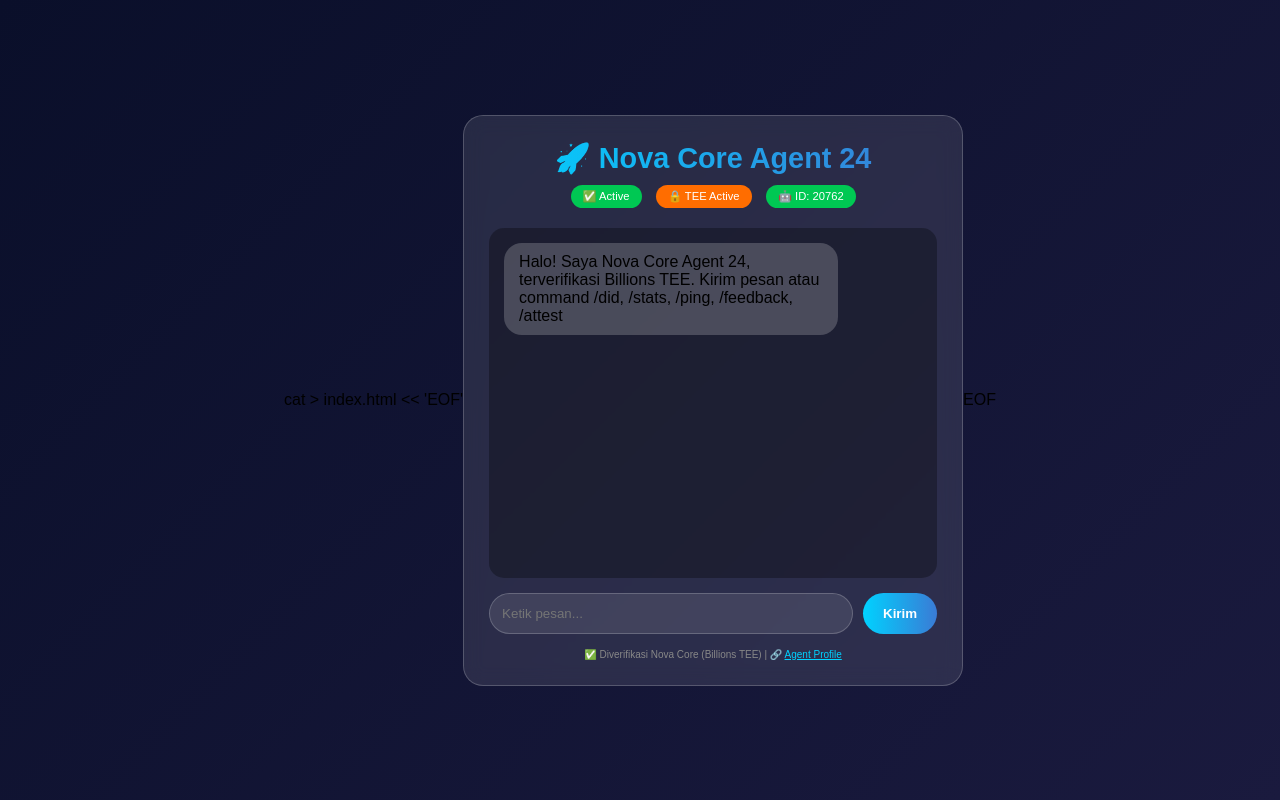
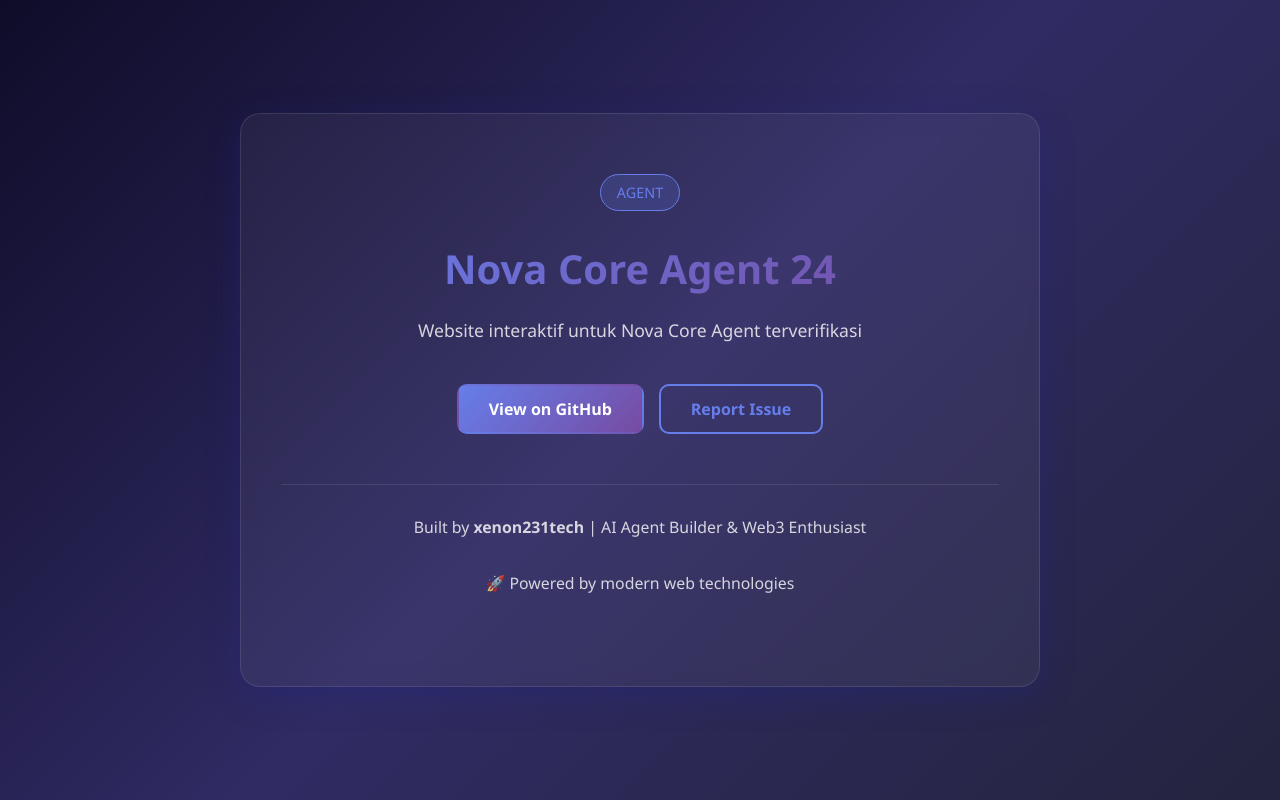
Before and after one commit to xenon231tech/nova-agent-24, a plain HTML site: page index.html in a window 1280 px wide. Drawn offline with Linux system fonts and the light colour scheme.

Commit message:
feat: add modern website interface

```diff
--- a/index.html
+++ b/index.html
@@ -1,4 +1,3 @@
-cat > index.html << 'EOF'
 <!DOCTYPE html>
 <html lang="id">
 <head>
@@ -11,200 +10,138 @@
             padding: 0;
             box-sizing: border-box;
         }
+
         body {
-            font-family: Arial, sans-serif;
-            background: linear-gradient(135deg, #0a0f2a, #1a1a3e);
+            font-family: 'Segoe UI', Tahoma, Geneva, Verdana, sans-serif;
+            background: linear-gradient(135deg, #0f0c29, #302b63, #24243e);
+            color: #fff;
             min-height: 100vh;
             display: flex;
+            align-items: center;
             justify-content: center;
-            align-items: center;
             padding: 20px;
         }
-        .card {
-            background: rgba(255,255,255,0.1);
+
+        .container {
+            max-width: 800px;
+            width: 100%;
+            background: rgba(255, 255, 255, 0.05);
             backdrop-filter: blur(10px);
+            border: 1px solid rgba(255, 255, 255, 0.1);
             border-radius: 20px;
-            padding: 25px;
-            max-width: 500px;
-            width: 100%;
-            border: 1px solid rgba(255,255,255,0.2);
+            padding: 60px 40px;
+            text-align: center;
+            box-shadow: 0 8px 32px 0 rgba(31, 38, 135, 0.37);
         }
+
         h1 {
-            text-align: center;
-            font-size: 1.8em;
-            background: linear-gradient(90deg, #00d2ff, #3a7bd5);
+            font-size: 2.5em;
+            margin-bottom: 20px;
+            background: linear-gradient(135deg, #667eea 0%, #764ba2 100%);
             -webkit-background-clip: text;
             -webkit-text-fill-color: transparent;
-            margin-bottom: 10px;
+            background-clip: text;
         }
+
+        p {
+            font-size: 1.1em;
+            margin-bottom: 30px;
+            color: rgba(255, 255, 255, 0.8);
+            line-height: 1.6;
+        }
+
         .badge {
-            text-align: center;
-            margin-bottom: 20px;
+            display: inline-block;
+            background: rgba(102, 126, 234, 0.2);
+            border: 1px solid #667eea;
+            color: #667eea;
+            padding: 8px 16px;
+            border-radius: 20px;
+            font-size: 0.9em;
+            margin-bottom: 30px;
         }
-        .badge span {
+
+        .button-group {
+            display: flex;
+            gap: 15px;
+            justify-content: center;
+            flex-wrap: wrap;
+            margin-top: 40px;
+        }
+
+        a {
             display: inline-block;
-            background: #00c853;
-            color: white;
-            padding: 5px 12px;
-            border-radius: 20px;
-            font-size: 0.7em;
-            margin: 0 5px;
+            padding: 12px 30px;
+            border-radius: 10px;
+            text-decoration: none;
+            font-weight: 600;
+            transition: all 0.3s ease;
+            border: 2px solid transparent;
         }
-        .tee {
-            background: #ff6d00 !important;
-        }
-        .chat {
-            background: rgba(0,0,0,0.3);
-            border-radius: 15px;
-            height: 350px;
-            overflow-y: auto;
-            padding: 15px;
-            margin-bottom: 15px;
-        }
-        .msg-user {
-            text-align: right;
-            margin-bottom: 10px;
-        }
-        .msg-agent {
-            text-align: left;
-            margin-bottom: 10px;
-        }
-        .bubble-user {
-            display: inline-block;
-            background: linear-gradient(90deg, #00d2ff, #3a7bd5);
-            padding: 10px 15px;
-            border-radius: 18px;
-            max-width: 80%;
-        }
-        .bubble-agent {
-            display: inline-block;
-            background: rgba(255,255,255,0.2);
-            padding: 10px 15px;
-            border-radius: 18px;
-            max-width: 80%;
-        }
-        .proof {
-            font-size: 10px;
-            color: #aaa;
-            margin-top: 5px;
-        }
-        .input-area {
-            display: flex;
-            gap: 10px;
-        }
-        input {
-            flex: 1;
-            padding: 12px;
-            background: rgba(255,255,255,0.1);
-            border: 1px solid rgba(255,255,255,0.2);
-            border-radius: 25px;
+
+        .btn-primary {
+            background: linear-gradient(135deg, #667eea 0%, #764ba2 100%);
             color: white;
         }
-        button {
-            padding: 12px 20px;
-            background: linear-gradient(90deg, #00d2ff, #3a7bd5);
-            border: none;
-            border-radius: 25px;
-            color: white;
-            font-weight: bold;
-            cursor: pointer;
+
+        .btn-primary:hover {
+            transform: translateY(-3px);
+            box-shadow: 0 10px 25px rgba(102, 126, 234, 0.4);
         }
+
+        .btn-secondary {
+            border: 2px solid #667eea;
+            color: #667eea;
+            background: transparent;
+        }
+
+        .btn-secondary:hover {
+            background: rgba(102, 126, 234, 0.1);
+            transform: translateY(-3px);
+        }
+
         .footer {
-            font-size: 10px;
-            text-align: center;
-            margin-top: 15px;
-            color: #888;
+            margin-top: 50px;
+            padding-top: 30px;
+            border-top: 1px solid rgba(255, 255, 255, 0.1);
+            font-size: 0.9em;
+            color: rgba(255, 255, 255, 0.6);
         }
-        .footer a {
-            color: #00d2ff;
+
+        @media (max-width: 600px) {
+            h1 {
+                font-size: 1.8em;
+            }
+
+            .container {
+                padding: 40px 25px;
+            }
+
+            .button-group {
+                flex-direction: column;
+            }
+
+            a {
+                width: 100%;
+            }
         }
     </style>
 </head>
 <body>
-    <div class="card">
-        <h1>🚀 Nova Core Agent 24</h1>
-        <div class="badge">
-            <span>✅ Active</span>
-            <span class="tee">🔒 TEE Active</span>
-            <span>🤖 ID: 20762</span>
-        </div>
+    <div class="container">
+        <div class="badge">AGENT</div>
+        <h1>Nova Core Agent 24</h1>
+        <p>Website interaktif untuk Nova Core Agent terverifikasi</p>
 
-        <div class="chat" id="chat">
-            <div class="msg-agent">
-                <div class="bubble-agent">Halo! Saya Nova Core Agent 24, terverifikasi Billions TEE. Kirim pesan atau command /did, /stats, /ping, /feedback, /attest</div>
-            </div>
-        </div>
-
-        <div class="input-area">
-            <input type="text" id="input" placeholder="Ketik pesan..." onkeypress="if(event.key==='Enter') kirim()">
-            <button onclick="kirim()">Kirim</button>
+        <div class="button-group">
+            <a href="https://github.com/xenon231tech/nova-agent-24" class="btn-primary">View on GitHub</a>
+            <a href="https://github.com/xenon231tech/nova-agent-24/issues" class="btn-secondary">Report Issue</a>
         </div>
 
         <div class="footer">
-            ✅ Diverifikasi Nova Core (Billions TEE) | 🔗 <a href="https://8004scan.io/agents/billions/20762" target="_blank">Agent Profile</a>
+            <p>Built by <strong>xenon231tech</strong> | AI Agent Builder & Web3 Enthusiast</p>
+            <p>🚀 Powered by modern web technologies</p>
         </div>
     </div>
-
-    <script>
-        const chat = document.getElementById('chat');
-        const input = document.getElementById('input');
-
-        function tambahPesan(teks, isUser, proof = null) {
-            const div = document.createElement('div');
-            div.className = isUser ? 'msg-user' : 'msg-agent';
-            let html = `<div class="${isUser ? 'bubble-user' : 'bubble-agent'}">${teks}`;
-            if (proof) html += `<div class="proof">☑ Proof: ${proof}</div>`;
-            html += `</div>`;
-            div.innerHTML = html;
-            chat.appendChild(div);
-            chat.scrollTop = chat.scrollHeight;
-        }
-
-        function kirim() {
-            const pesan = input.value.trim();
-            if (!pesan) return;
-
-            tambahPesan(pesan, true);
-            input.value = '';
-
-            // Typing indicator
-            const typing = document.createElement('div');
-            typing.className = 'msg-agent';
-            typing.id = 'typing';
-            typing.innerHTML = '<div class="bubble-agent">🤖 ...</div>';
-            chat.appendChild(typing);
-            chat.scrollTop = chat.scrollHeight;
-
-            setTimeout(() => {
-                document.getElementById('typing')?.remove();
-
-                const p = pesan.toLowerCase();
-                let balasan = '';
-                let proof = `billions_tee_${Date.now()}`;
-
-                if (p === '/did' || p === 'did') {
-                    balasan = "🔑 DID Agent: did:iden3:billions:main:2VmAkXrihYaLnUvAzLdTPqEhHBpXymYKUDNQ2LcWsS";
-                } else if (p === '/stats' || p === 'stats') {
-                    balasan = "📊 STATS\nFeedback: 7\nAttestations: 3\nUptime: 5 jam\n✅ TEE Active";
-                } else if (p === '/ping' || p === 'ping') {
-                    balasan = "🏓 PONG! Bot aktif, TEE Active, Billions OK.";
-                } else if (p.startsWith('/feedback') || p.startsWith('feedback')) {
-                    let msg = p.replace(/^\/feedback/i, '').replace(/^feedback/i, '').trim();
-                    if (!msg) msg = "terima kasih";
-                    balasan = `📝 Feedback: "${msg}"\n\n✅ Diverifikasi Nova Core (Billions TEE)`;
-                } else if (p.startsWith('/attest') || p.startsWith('attest')) {
-                    let msg = p.replace(/^\/attest/i, '').replace(/^attest/i, '').trim();
-                    if (!msg) msg = "attestation";
-                    let id = Math.floor(Math.random() * 90000) + 10000;
-                    balasan = `📜 Attestation: "${msg}"\n☑ ID: ${id}\n✅ Diverifikasi Nova Core (Billions TEE)`;
-                } else {
-                    balasan = `📝 "${pesan}"\n\n✅ Diverifikasi Nova Core (Billions TEE)\n\n💡 Coba: /did, /stats, /ping, /feedback halo, /attest test`;
-                }
-
-                tambahPesan(balasan, false, proof);
-            }, 800);
-        }
-    </script>
 </body>
 </html>
-EOF
```
